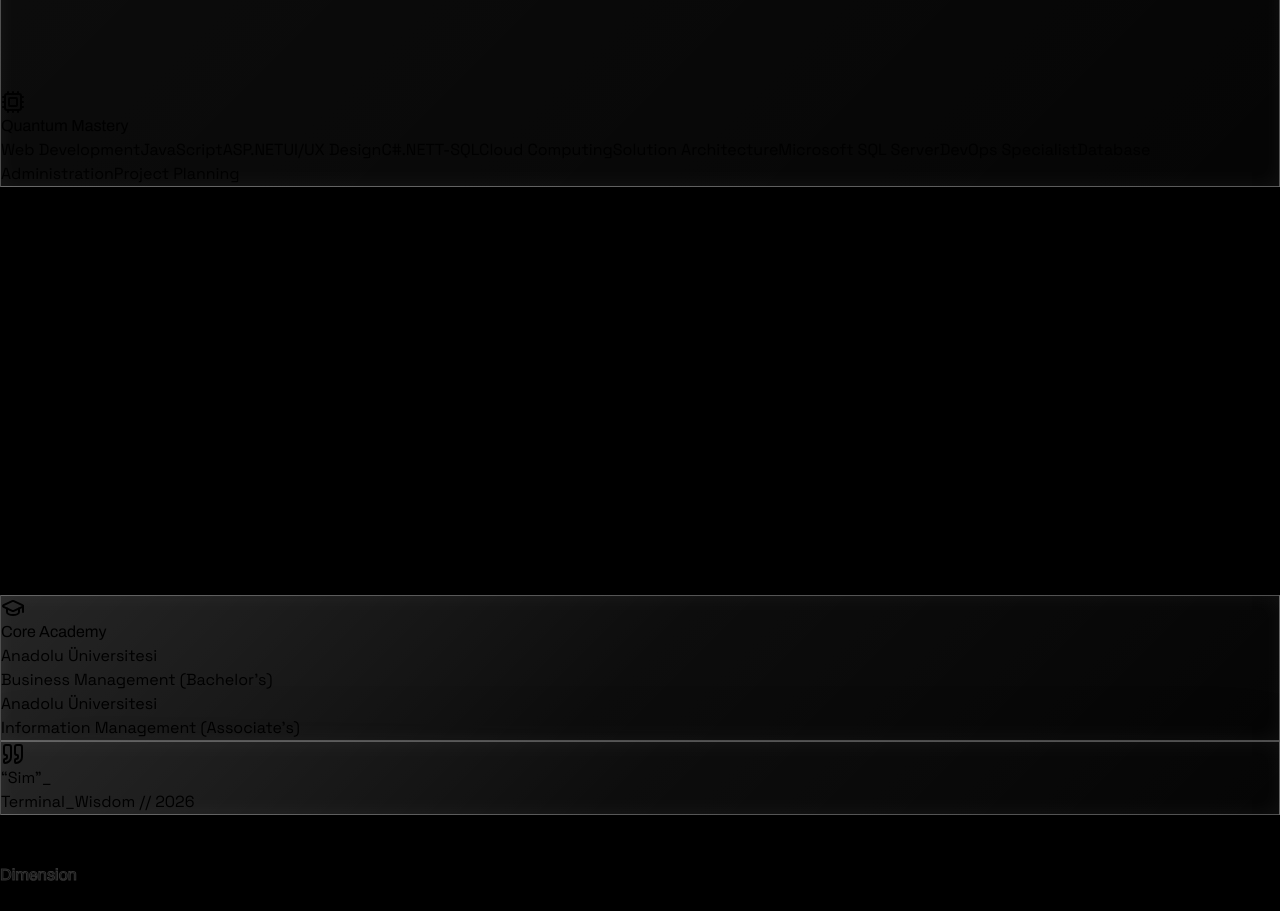
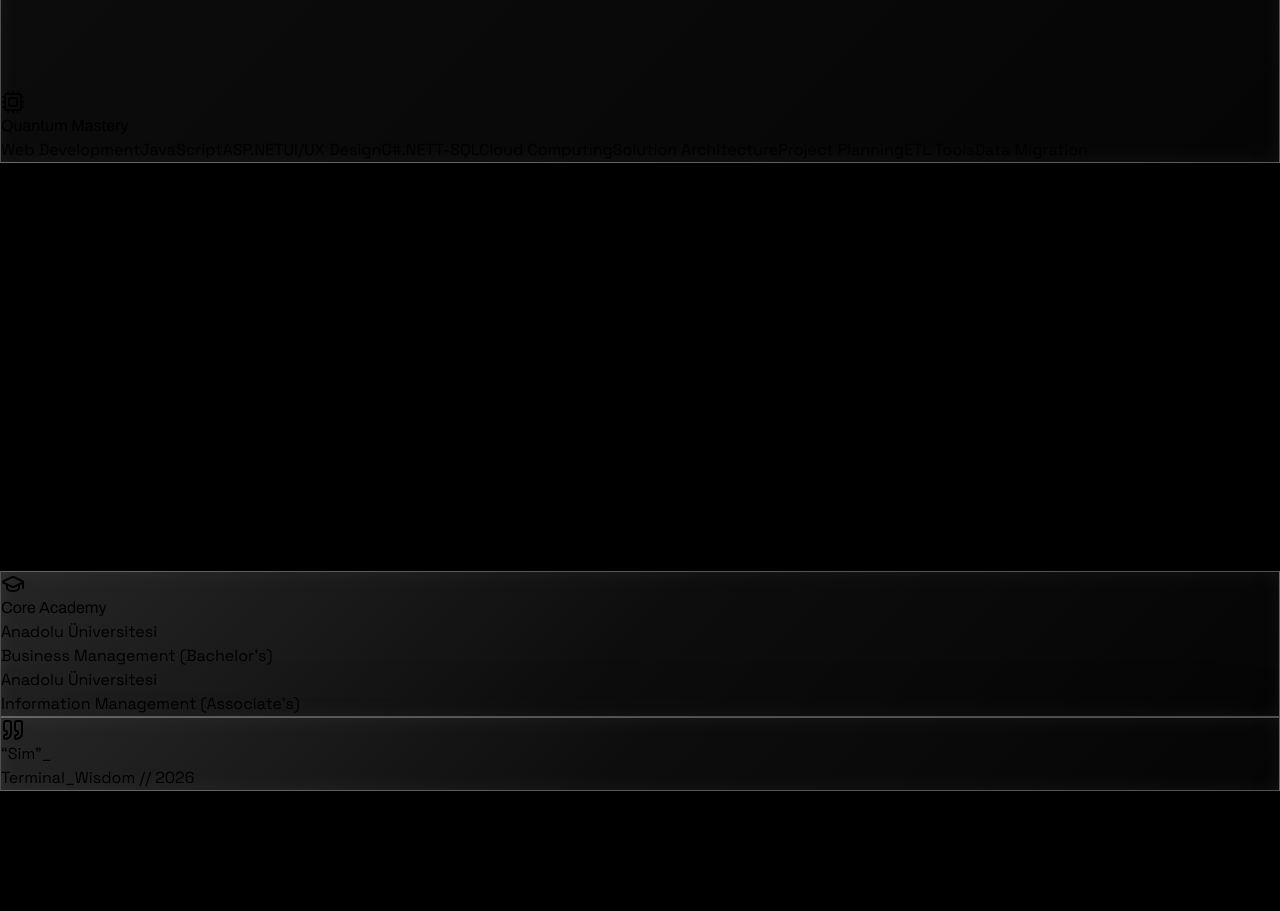
Before and after one commit to mehmetcakoglu/cv, a Vue app in the folder cv-app/: page / in a window 1280 px wide. Shown: the part 2240-3151 px from the top of the page. After the commit the page ends 3127 px from the top, so only its background shows below. Built offline with nearby package versions, Linux system fonts and the light colour scheme.

Commit message:
style: fix visibility of dimension footer text and update cv data

```diff
--- a/cv-app/public/cv-data.json
+++ b/cv-app/public/cv-data.json
@@ -69,7 +69,10 @@
   "skills": {
     "frontend": ["Web Development", "JavaScript", "ASP.NET", "UI/UX Design"],
     "backend": ["C#", ".NET", "T-SQL", "Cloud Computing", "Solution Architecture"],
-    "tools": ["Microsoft SQL Server", "DevOps Specialist", "Database Administration", "Project Planning"]
+    "Infrastructure": ["DevOps", "Database Administration", "Windows/Linux Server Management",
+      "Proxmox Hypervisor", "Docker & Kubernetes", "CI/CD", "Jenkins", "Git"
+    ],
+    "tools": ["Project Planning", "ETL Tools", "Data Migration"]
   },
   "projects": [
     {
--- a/cv-app/src/components/themes/BentoGrid/BentoLayout.vue
+++ b/cv-app/src/components/themes/BentoGrid/BentoLayout.vue
@@ -359,7 +359,7 @@ onMounted(() => {
                 <p class="text-zinc-400 font-bold text-xs uppercase tracking-widest mt-2">{{ exp.company }}</p>
               </div>
               <span class="text-[10px] font-black font-mono text-zinc-500 uppercase mt-2 md:mt-2">{{ exp.period
-              }}</span>
+                }}</span>
             </div>
             <p class="text-zinc-500 text-xl font-medium leading-[1.2] max-w-2xl mb-8 tracking-tight italic">"{{
               exp.description }}"</p>
@@ -414,7 +414,7 @@ onMounted(() => {
           <MousePointer2 class="w-12 h-12 text-violet-500 mx-auto mb-10 animate-bounce" />
           <h2 class="text-5xl md:text-8xl font-black tracking-tighter uppercase leading-[0.8] mb-12 italic">
             Shift Your<br><span
-              class="text-transparent webkit-text-stroke-1 text-stroke-white/[0.1] opacity-60 group-hover:opacity-100 group-hover:text-violet-400 group-hover:webkit-text-stroke-0 transition-all duration-700">Dimension</span>
+              class="text-white opacity-100 group-hover:text-violet-400 transition-colors duration-700">Dimension</span>
           </h2>
           <p class="text-zinc-400 font-black uppercase tracking-[0.8em] text-[10px]">Mehmet Çakoğlu // Infinite Loop</p>
         </div>
```
